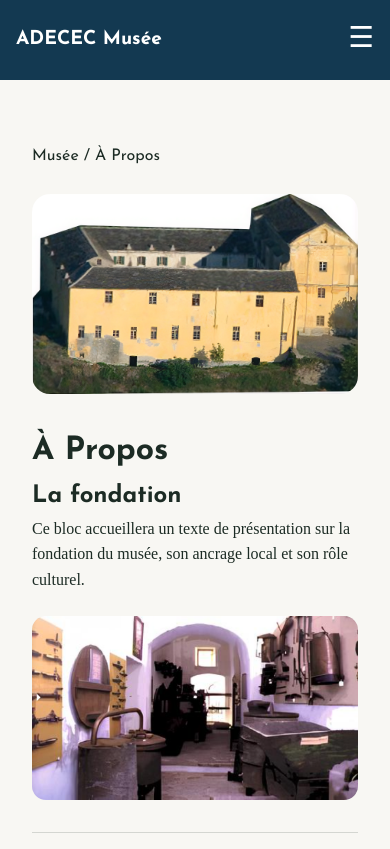
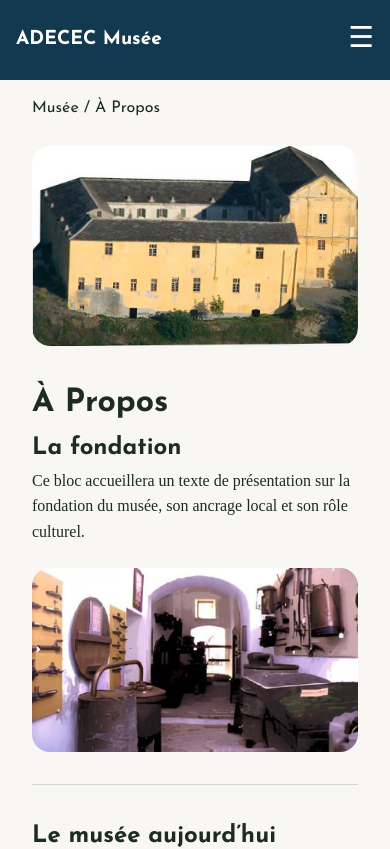
Before and after one commit to Borislehachoir/museu-adecec, a React (Vite) app in the folder museu-adecec/: page /a-propos in a window 390 px wide. Shown: the top 849 px of the page. Built offline with nearby package versions, Linux system fonts and the light colour scheme; a web font is replaced by a local one.

Commit message:
ajout pages infos pratiques + animations sur images + effet hover sur cartes

```diff
--- a/museu-adecec/src/pages/APropos.jsx
+++ b/museu-adecec/src/pages/APropos.jsx
@@ -1,7 +1,3 @@
-/*
-  La page À Propos présente le contexte du musée dans une mise en page éditoriale.
-  Le breadcrumb aide l'utilisateur à se repérer dans l'arborescence.
-*/
 import museu from '../assets/museu.png';
 import museeExterieur from '../assets/museuexterieur.jpg';
 import cathedrale from '../assets/cathedrale.png';
@@ -9,13 +5,15 @@ import cathedrale from '../assets/cathedrale.png';
 export default function APropos() {
   return (
     <section className="about-page">
-      <nav aria-label="breadcrumb" className="breadcrumb">
-        Musée / <span>À Propos</span>
-      </nav>
+      <div className="breadcrumb">Musée / À Propos</div>
 
-      <section className="about-intro">
+      <div className="about-intro">
         <aside className="about-intro__aside">
-          <img src={cathedrale} alt="Vue extérieure du musée ADECEC" />
+          <img
+            src={cathedrale}
+            alt="Église"
+            className="about-img about-img--cathedrale"
+          />
         </aside>
 
         <div className="about-intro__content">
@@ -28,7 +26,12 @@ export default function APropos() {
                 son ancrage local et son rôle culturel.
               </p>
             </div>
-            <img src={museu} alt="Image secondaire liée à la fondation" />
+
+            <img
+              src={museu}
+              alt="Intérieur du musée"
+              className="about-img about-img--museu"
+            />
           </section>
 
           <hr />
@@ -41,10 +44,15 @@ export default function APropos() {
                 et l’expérience proposée au public.
               </p>
             </div>
-            <img src={museeExterieur} alt="Image secondaire liée au musée" />
+
+            <img
+              src={museeExterieur}
+              alt="Extérieur du musée"
+              className="about-img about-img--musee-exterieur"
+            />
           </section>
         </div>
-      </section>
+      </div>
     </section>
   );
 }
--- a/museu-adecec/src/pages/Accueil.jsx
+++ b/museu-adecec/src/pages/Accueil.jsx
@@ -5,14 +5,12 @@ import image2 from '../assets/storiaarcheo.jpg';
 import image3 from '../assets/kayouadecec.png';
 import image4 from '../assets/cervione.png';
 import museeExterieur from '../assets/museuexterieur.jpg';
-// ❌ Plus besoin : import '../js/script-accueil.js';
 
 export default function Accueil() {
   const bigPicRef = useRef(null);
   const hewwoPictureRef = useRef(null);
   const hewwoTextRef = useRef(null);
 
-  // ✅ Le script est intégré ici directement
   useEffect(() => {
     const bigPic = bigPicRef.current;
     const hewwoText = hewwoTextRef.current;
@@ -49,13 +47,12 @@ export default function Accueil() {
     };
 
     window.addEventListener('scroll', handleScroll);
-    handleScroll(); // appel initial
+    handleScroll();
 
-    // ✅ Nettoyage quand le composant se démonte
     return () => {
       window.removeEventListener('scroll', handleScroll);
     };
-  }, []); // [] = s'exécute une seule fois au montage
+  }, []);
 
   const cards = [
     {
--- a/museu-adecec/src/pages/Archeologie.jsx
+++ b/museu-adecec/src/pages/Archeologie.jsx
@@ -2,14 +2,13 @@ import { useEffect, useRef } from 'react';
 import kayou from '../assets/kayouadecec.png';
 import storia from '../assets/storiaarcheo.jpg';
 import creusets from '../assets/creusets.png';
-// ❌ import '../js/script-archeo.js'; — supprimé
 
 export default function Archeologie() {
   const heroImageRef = useRef(null);
   const missionImageRef = useRef(null);
   const histoireImageRef = useRef(null);
 
-  // ✅ Animation hero — slide in (IntersectionObserver)
+  // Animation slide in
   useEffect(() => {
     const currentImage = heroImageRef.current;
     if (!currentImage) return;
@@ -26,7 +25,7 @@ export default function Archeologie() {
     return () => observer.disconnect();
   }, []);
 
-  // ✅ Animation missions — zoom au scroll
+  // Animation missions ça scroll qd on zoom
   useEffect(() => {
     const currentImage = missionImageRef.current;
     if (!currentImage) return;
@@ -52,7 +51,7 @@ export default function Archeologie() {
     return () => window.removeEventListener('scroll', handleScroll);
   }, []);
 
-  // ✅ Animation histoire — slide in left (IntersectionObserver)
+  // Animation histoire — slide in left
   useEffect(() => {
     const currentImage = histoireImageRef.current;
     if (!currentImage) return;
@@ -75,7 +74,7 @@ export default function Archeologie() {
       <div className="arch-hero">
         <div className="arch-hero__content">
           <h1>Archéologie</h1>
-          <p>Lorem ipsum dolor sit amet...</p>
+          <p>"Lorem ipsum dolor sit amet, consectetur adipiscing elit, sed do eiusmod tempor incididunt ut labore et dolore magna aliqua. Ut enim ad minim veniam, quis nostrud exercitation ullamco laboris nisi ut aliquip ex ea commodo consequat. Duis aute irure dolor in reprehenderit in voluptate velit esse cillum dolore eu fugiat nulla pariatur. Excepteur sint occaecat cupidatat non proident, sunt in culpa qui officia deserunt mollit anim id est laborum.</p>
         </div>
         <img
           ref={heroImageRef}
@@ -89,7 +88,7 @@ export default function Archeologie() {
       <div className="arch-section arch-section--missions">
         <div className="arch-section__content">
           <h2>Missions</h2>
-          <p>Lorem ipsum dolor sit amet...</p>
+          <p>"Lorem ipsum dolor sit amet, consectetur adipiscing elit, sed do eiusmod tempor incididunt ut labore et dolore magna aliqua. Ut enim ad minim veniam, quis nostrud exercitation ullamco laboris nisi ut aliquip ex ea commodo consequat. Duis aute irure dolor in reprehenderit in voluptate velit esse cillum dolore eu fugiat nulla pariatur. Excepteur sint occaecat cupidatat non proident, sunt in culpa qui officia deserunt mollit anim id est laborum.</p>
         </div>
         <img
           ref={missionImageRef}
@@ -109,7 +108,7 @@ export default function Archeologie() {
         />
         <div className="arch-section__content">
           <h2>Histoire</h2>
-          <p>Lorem ipsum dolor sit amet...</p>
+          <p>"Lorem ipsum dolor sit amet, consectetur adipiscing elit, sed do eiusmod tempor incididunt ut labore et dolore magna aliqua. Ut enim ad minim veniam, quis nostrud exercitation ullamco laboris nisi ut aliquip ex ea commodo consequat. Duis aute irure dolor in reprehenderit in voluptate velit esse cillum dolore eu fugiat nulla pariatur. Excepteur sint occaecat cupidatat non proident, sunt in culpa qui officia deserunt mollit anim id est laborum.</p>
         </div>
       </div>
     </section>
--- a/museu-adecec/src/styles/global.css
+++ b/museu-adecec/src/styles/global.css
@@ -21,7 +21,7 @@
   --font-body: 'Caudex', serif;
 
   --container-width: 1200px;
-  --section-space: 4rem;
+  --section-space: 1rem;
   --card-radius: 18px;
 }
 
@@ -415,15 +415,17 @@ button {
   background-size: cover;
   background-position: center;
   background-repeat: no-repeat;
+  transition: background-size 400ms ease;
   color: var(--color-text-light);
   border-radius: var(--card-radius);
   overflow: hidden;
   position: relative;
+  scale: 0.95;
 }
 
 .info-card:hover {
-  max-height: 560px;
-
+  box-shadow: 5px 10px 50px var(--color-arch-green);
+  scale: 1;
 }
 
 .info-card__overlay {
@@ -459,7 +461,6 @@ button {
   margin-bottom: 1.5rem;
   font-family: var(--font-title);
 }
-
 .about-intro {
   display: grid;
   grid-template-columns: 0.9fr 1.4fr;
@@ -467,7 +468,9 @@ button {
   align-items: start;
 }
 
-.about-intro__aside img {
+.about-intro__aside,
+.text-media-section img {
+  overflow: hidden;
   border-radius: var(--card-radius);
 }
 
@@ -483,13 +486,34 @@ button {
   align-items: start;
 }
 
-.text-media-section img {
-  border-radius: 14px;
-}
-
 .about-intro hr {
   border: none;
   border-top: 1px solid var(--color-border-soft);
+}
+
+.about-img {
+  display: block;
+  width: 100%;
+  border-radius: var(--card-radius);
+  object-fit: cover;
+}
+
+.about-img--cathedrale {
+  transform: scale(1.12);
+  transform-origin: center;
+  animation: slideDown 0.8s ease forwards;
+}
+
+.about-img--museu {
+  transform: scale(1.07);
+  transform-origin: center;
+  animation: slideInRight 0.8s ease forwards;
+}
+
+.about-img--musee-exterieur {
+  transform: scale(1.07);
+  transform-origin: center;
+  animation: slideInLeftAnim 0.8s ease forwards;
 }
 
 /* Page d'archéologie */
@@ -647,6 +671,175 @@ button {
   transform: scale(1.05);
 }
 
+/* PAGE INFOS PRATIQUES */
+
+.infos-content,
+.infos-breadcrumb,
+.infos-grid {
+  max-width: none;
+}
+
+.infos-page {
+  width: 100%;
+  min-height: 100%;
+  padding: 2rem 2rem 3rem;
+}
+
+.infos-page__inner {
+  display: grid;
+  grid-template-columns: 90px minmax(0, 1fr);
+  gap: 2rem;
+  align-items: stretch;
+}
+
+.infos-motif {
+  width: 90px;
+  overflow: hidden;
+  border-radius: 12px;
+}
+
+.infos-motif__pattern {
+  width: 100%;
+  min-height: calc(100% + 120px);
+  background-repeat: repeat-y;
+  background-position: top center;
+  background-size: 90px auto;
+}
+.infos-content {
+  min-width: 0;
+  width: 100%;
+}
+
+.infos-breadcrumb {
+  font-family: var(--font-title);
+  color: var(--color-header-footer);
+  font-size: 1.35rem;
+  margin-bottom: 0.75rem;
+}
+
+.infos-grid {
+  display: grid;
+  grid-template-columns: 1fr;
+  gap: 1.5rem;
+  width: 100%;
+}
+
+.infos-card {
+  border-radius: 22px;
+  padding: 1.8rem;
+  min-height: 280px;
+  width: 80%;
+}
+
+.infos-card--dark {
+  background: var(--color-card-bg);
+  color: var(--color-text-light);
+}
+
+.infos-card--soft {
+  background: var(--color-card-bg-2);
+  color: var(--color-text-light);
+}
+
+.infos-card h2 {
+  color: inherit;
+  font-size: clamp(1.8rem, 2vw, 2.35rem);
+  margin-bottom: 0.9rem;
+  text-transform: uppercase;
+}
+
+.infos-card__intro,
+.infos-text-block p,
+.infos-accordion__content p {
+  font-size: 0.78rem;
+  line-height: 1.45;
+}
+
+.infos-text-block + .infos-text-block {
+  margin-top: 1.1rem;
+}
+
+.infos-text-block h3 {
+  font-family: var(--font-body);
+  font-size: 1rem;
+  margin-bottom: 0.4rem;
+  font-weight: 700;
+}
+
+.infos-card__image-wrap img {
+  width: 100%;
+  height: 260px;
+  object-fit: cover;
+}
+
+.infos-card__image-wrap img {
+  width: 100%;
+  height: 160px;
+  object-fit: cover;
+}
+
+.infos-accordion-list {
+  display: grid;
+  gap: 0.8rem;
+}
+
+.infos-accordion {
+  border-radius: 10px;
+  overflow: hidden;
+}
+
+.infos-accordion__trigger {
+  width: 100%;
+  display: flex;
+  align-items: center;
+  justify-content: space-between;
+  gap: 1rem;
+  padding: 0.7rem 1rem;
+  background: #f4efe7;
+  color: var(--color-text-main);
+  border: none;
+  text-align: left;
+  font-family: var(--font-body);
+  cursor: pointer;
+}
+
+.infos-accordion__icon {
+  font-size: 1rem;
+  flex-shrink: 0;
+}
+
+.infos-accordion__content {
+  background: #f4efe7;
+  color: var(--color-text-main);
+  padding: 0 1rem 1rem;
+}
+
+.infos-accordion.is-open .infos-accordion__trigger {
+  border-bottom: 1px solid rgba(19, 57, 81, 0.08);
+}
+@media (max-width: 700px) {
+  .infos-page__inner {
+    grid-template-columns: 32px 1fr;
+    gap: 1rem;
+  }
+
+  .infos-ribbon__pattern {
+    background-size: 32px auto;
+  }
+
+  .infos-card {
+    padding: 1rem;
+    min-height: auto;
+  }
+
+  .infos-card h2 {
+    font-size: 1.45rem;
+  }
+
+  .infos-card__image-wrap img {
+    height: 180px;
+  }
+}
 /*
   Pre-footer et footer.
 */
@@ -727,6 +920,12 @@ button {
   cursor: pointer;
 }
 
+.scroll-top-btn:hover {
+  background: var(--color-hover);
+  color: var(--color-arch-dark);
+}
+
+
 /* MEDIA QUERIES */
 @media (max-width: 768px) {
   .hamburger {
```
Also changed, not shown: museu-adecec/src/pages/InfosPratiques.jsx (+144 -6 lines), 1 other file (tests, documents, lock files or other folders).
